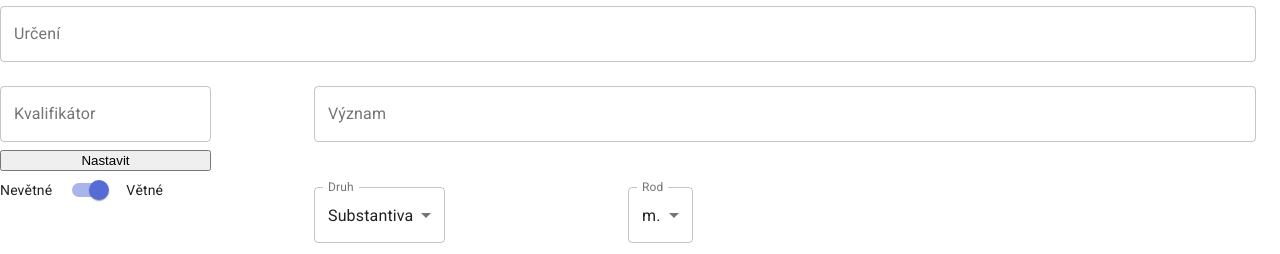
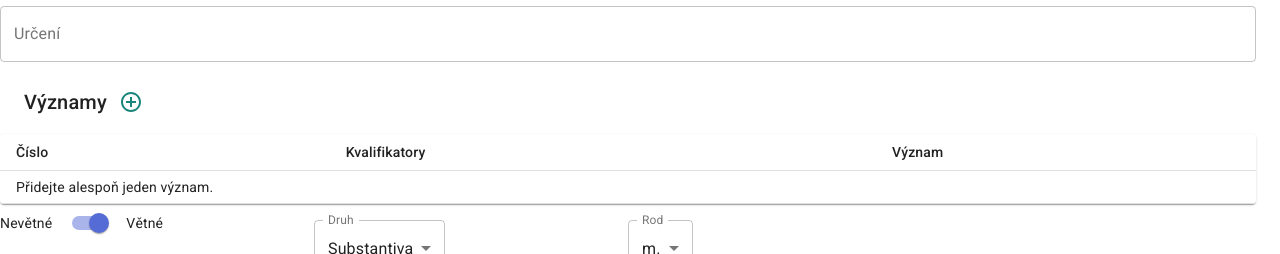
Before and after one commit to proponar/dida-entry, a React (Create React App) app: page /entry in a window 1280 px wide. Shown: the part 218-472 px from the top of the page. Built offline with nearby package versions, Linux system fonts and the light colour scheme.

Commit message:
Work on meanings.

```diff
--- /dev/null
+++ b/src/DialogMeaning.js
@@ -0,0 +1,64 @@
+import React, { useEffect, useState } from 'react';
+
+import Button from '@material-ui/core/Button';
+import Dialog from '@material-ui/core/Dialog';
+import DialogActions from '@material-ui/core/DialogActions';
+import DialogContent from '@material-ui/core/DialogContent';
+import DialogTitle from '@material-ui/core/DialogTitle';
+import FormControl from "@material-ui/core/FormControl";
+import Grid from "@material-ui/core/Grid";
+import TextField from "@material-ui/core/TextField";
+import KvalifikatorInput from "./KvalifikatorInput";
+
+const DialogMeaning = ({meaning, open, onSave, onClose, onRemove}) => {
+  const [value, setValue] = useState(meaning || {});
+
+  // Ally changes when value changes.
+  useEffect(() => { setValue(meaning || {}); }, [meaning]);
+
+  const handleValuesChange = e => {
+    setValue({
+      ...value,
+      [e.target.name]: e.target.value,
+    });
+  };
+
+  return (
+    <Dialog
+      fullWidth={false}
+      maxWidth='xl'
+      open={open} onClose={onClose} aria-labelledby="form-dialog-title">
+      <DialogTitle id="Editace významu">Editace významu</DialogTitle>
+      <DialogContent>
+        <Grid container>
+          <Grid item xs={4}>
+            <FormControl fullWidth>
+              <TextField name="cislo" variant="outlined" margin="normal" label="Číslo" value={value.cislo || ''} onChange={handleValuesChange} />
+            </FormControl>
+          </Grid>
+          <Grid item xs={8}>
+            <KvalifikatorInput value={value.kvalifikator || ''} onChange={handleValuesChange} />
+          </Grid>
+          <Grid item xs={12}>
+            <FormControl fullWidth>
+              <TextField name="vyznam" variant="outlined" margin="normal" label="Význam" value={value.vyznam || ''} onChange={handleValuesChange} />
+            </FormControl>
+          </Grid>
+        </Grid>
+      </DialogContent>
+      <DialogActions>
+        <Button onClick={onRemove} color="secondary" variant="outlined">
+          Smazat
+        </Button>
+        <Button onClick={onClose} color="secondary" variant="outlined">
+          Zrušit
+        </Button>
+        <Button onClick={() => onSave(value)} color="primary" variant="outlined">
+          Uložit
+        </Button>
+      </DialogActions>
+    </Dialog>
+  );
+}
+
+export default DialogMeaning;
--- a/src/EntryForm.js
+++ b/src/EntryForm.js
@@ -7,11 +7,11 @@ import MenuItem from "@material-ui/core/MenuItem";
 import TextField from "@material-ui/core/TextField";
 
 import useStyles from "./useStyles";
-import KvalifikatorInput from "./KvalifikatorInput";
 import RodSelect from "./RodSelect";
 import VetneSwitch from "./VetneSwitch";
+import MeaningTable from "./MeaningTable";
 
-const TopForm = props => {
+const EntryForm = props => {
   const classes = useStyles();
 
   const {
@@ -49,13 +49,8 @@ const TopForm = props => {
           <TextField name="urceni" variant="outlined" margin="normal" fullWidth label="Určení" value={values.urceni} onChange={handleValuesChange} />
         </FormControl>
       </Grid>
-      <Grid item xs={3}>
-        <KvalifikatorInput value={values.kvalifikator} onChange={handleValuesChange} />
-      </Grid>
-      <Grid item xs={9}>
-        <FormControl fullWidth>
-          <TextField name="vyznam" variant="outlined" margin="normal" label="Význam" value={values.vyznam} onChange={handleValuesChange} />
-        </FormControl>
+      <Grid item xs={12}>
+        <MeaningTable meanings={values.meanings || []} onChange={handleValuesChange} />
       </Grid>
       <Grid item xs={3}>
         <VetneSwitch checked={values.vetne} onChange={handleValuesCheckChange} />
@@ -82,4 +77,4 @@ const TopForm = props => {
   );
 };
 
-export default TopForm;
+export default EntryForm;
--- a/src/ExempListing.js
+++ b/src/ExempListing.js
@@ -331,12 +331,12 @@ const ExempListing = () => {
         <Table className={classes.listingTable} aria-label="Seznam exemplifikací">
           <TableHead>
             <TableRow>
-              <TableCell>Exemplifikace</TableCell>
-              <TableCell align="right">Lokalizace</TableCell>
-              <TableCell align="right">Zdroj</TableCell>
-              <TableCell align="right">Kvalifikátor</TableCell>
-              <TableCell align="right">Význam</TableCell>
-              <TableCell align="right">Čas</TableCell>
+              <TableCell component="th">Exemplifikace</TableCell>
+              <TableCell component="th" align="right">Lokalizace</TableCell>
+              <TableCell component="th" align="right">Zdroj</TableCell>
+              <TableCell component="th" align="right">Kvalifikátor</TableCell>
+              <TableCell component="th" align="right">Význam</TableCell>
+              <TableCell component="th" align="right">Čas</TableCell>
             </TableRow>
           </TableHead>
           <TableBody>
@@ -345,7 +345,7 @@ const ExempListing = () => {
               : rows
             ).map(row => (
               <TableRow key={row.id}>
-                <TableCell component="th" scope="row" onClick={e => handleCellClick(e, row)}>
+                <TableCell onClick={e => handleCellClick(e, row)}>
                   {row.exemplifikace}
                 </TableCell>
                 <TableCell align="right">
--- /dev/null
+++ b/src/MeaningTable.js
@@ -0,0 +1,109 @@
+import React, { useState } from 'react';
+import Table from '@material-ui/core/Table';
+import TableBody from '@material-ui/core/TableBody';
+import TableCell from '@material-ui/core/TableCell';
+import TableContainer from '@material-ui/core/TableContainer';
+import TableFooter from '@material-ui/core/TableFooter';
+import TableHead from '@material-ui/core/TableHead';
+import TableRow from '@material-ui/core/TableRow';
+import Toolbar from '@material-ui/core/Toolbar';
+import Typography from "@material-ui/core/Typography";
+import Paper from '@material-ui/core/Paper';
+import IconButton from '@material-ui/core/IconButton';
+import Tooltip from '@material-ui/core/Tooltip';
+import AddCircleOutline from '@material-ui/icons/AddCircleOutline';
+
+import DialogMeaning from './DialogMeaning';
+import useStyles from "./useStyles";
+
+const MeaningTable = ({meanings, onChange}) => {
+  const classes = useStyles();
+
+  const [meaningOpen, setMeaningOpen] = useState(false);
+  const [meaning, setMeaning] = useState({});
+
+  const handleCellClick = meaning => {
+    setMeaningOpen(true);
+    setMeaning(meaning);
+  }
+
+  const handleNewMeaning = () => {
+    setMeaningOpen(true);
+    setMeaning({});
+  }
+
+  const handleMeaningSave = newMeaning => {
+    console.log('handleMeaningSave: ', newMeaning);
+    const newMeanings = (newMeaning.ord &&
+      meanings.map((m, i) => i === newMeaning.ord ? newMeaning : m)) ||
+      [...meanings, newMeaning];
+
+    onChange({
+      target: {
+        name: 'meanings',
+        value: newMeanings,
+      }
+    });
+
+    setMeaningOpen(false);
+  }
+
+  const handleMeaningRemove = meaning => {
+    console.log('handleMeaningRemove: ', meaning);
+    meaning.ord &&
+      onChange({
+        target: {
+          name: 'meanings',
+          value: meanings.filter((m, i) => i !== meaning.ord)
+        }
+      });
+
+    setMeaningOpen(false);
+  }
+
+  return (
+    <React.Fragment>
+      <Toolbar>
+        <Typography variant="h6">Významy</Typography>
+        <IconButton color="secondary" onClick={handleNewMeaning} aria-label="Přidat význam" >
+          <Tooltip title="Přidat význam">
+            <AddCircleOutline />
+          </Tooltip>
+        </IconButton>
+      </Toolbar>
+      <TableContainer component={Paper}>
+        <Table className={classes.denseTable} size="small" aria-label="Seznam zdrojů">
+          <TableHead>
+            <TableRow>
+              <TableCell component="th">Číslo</TableCell>
+              <TableCell component="th">Kvalifikatory</TableCell>
+              <TableCell component="th">Význam</TableCell>
+            </TableRow>
+          </TableHead>
+          <TableBody>
+            {meanings.map((m, i) => (
+              <TableRow key={m.id || i}>
+                <TableCell onClick={() => handleCellClick({...m, ord: i})} align="left">{m.cislo}</TableCell>
+                <TableCell onClick={() => handleCellClick({...m, ord: i})} align="left">{m.kvalifikator}</TableCell>
+                <TableCell onClick={() => handleCellClick({...m, ord: i})} align="left">{m.vyznam}</TableCell>
+              </TableRow>
+            ))}
+            {(meanings.length === 0) && <TableRow>
+                <TableCell colSpan={3}>Přidejte alespoň jeden význam.</TableCell>
+              </TableRow>
+            }
+          </TableBody>
+        </Table>
+      </TableContainer>
+      <DialogMeaning
+        open={meaningOpen}
+        meaning={meaning}
+        onSave={m => handleMeaningSave(m)}
+        onRemove={m => handleMeaningRemove(m)}
+        onClose={() => setMeaningOpen(false)}
+      />
+    </React.Fragment>
+  );
+}
+
+export default MeaningTable;
--- a/src/SourcesTable.js
+++ b/src/SourcesTable.js
@@ -31,19 +31,19 @@ export default function SourcesTable() {
       <Table className={classes.denseTable} size="small" aria-label="Seznam zdrojů">
         <TableHead>
           <TableRow>
-          <TableCell>Autor</TableCell>
-          <TableCell align="right">Název</TableCell>
-          <TableCell align="right">Název 2</TableCell>
-          <TableCell align="right">Typ</TableCell>
-          <TableCell align="right">Rok</TableCell>
-          <TableCell align="right">Lokalizace</TableCell>
-          <TableCell align="right">Lok. textová</TableCell>
+            <TableCell component="th">Autor</TableCell>
+            <TableCell component="th" align="right">Název</TableCell>
+            <TableCell component="th" align="right">Název 2</TableCell>
+            <TableCell component="th" align="right">Typ</TableCell>
+            <TableCell component="th" align="right">Rok</TableCell>
+            <TableCell component="th" align="right">Lokalizace</TableCell>
+            <TableCell component="th" align="right">Lok. textová</TableCell>
           </TableRow>
         </TableHead>
         <TableBody>
-        {rows.map((row) => (
+          {rows.map(row => (
             <TableRow key={row.id}>
-                <TableCell component="th" scope="row">{row.autor}</TableCell>
+              <TableCell>{row.autor}</TableCell>
               <TableCell align="right">{row.name}</TableCell>
               <TableCell align="right">{row.nazev2}</TableCell>
               <TableCell align="right">{row.typ}</TableCell>
```
Lines whose indentation alone changed are shown as unchanged.
